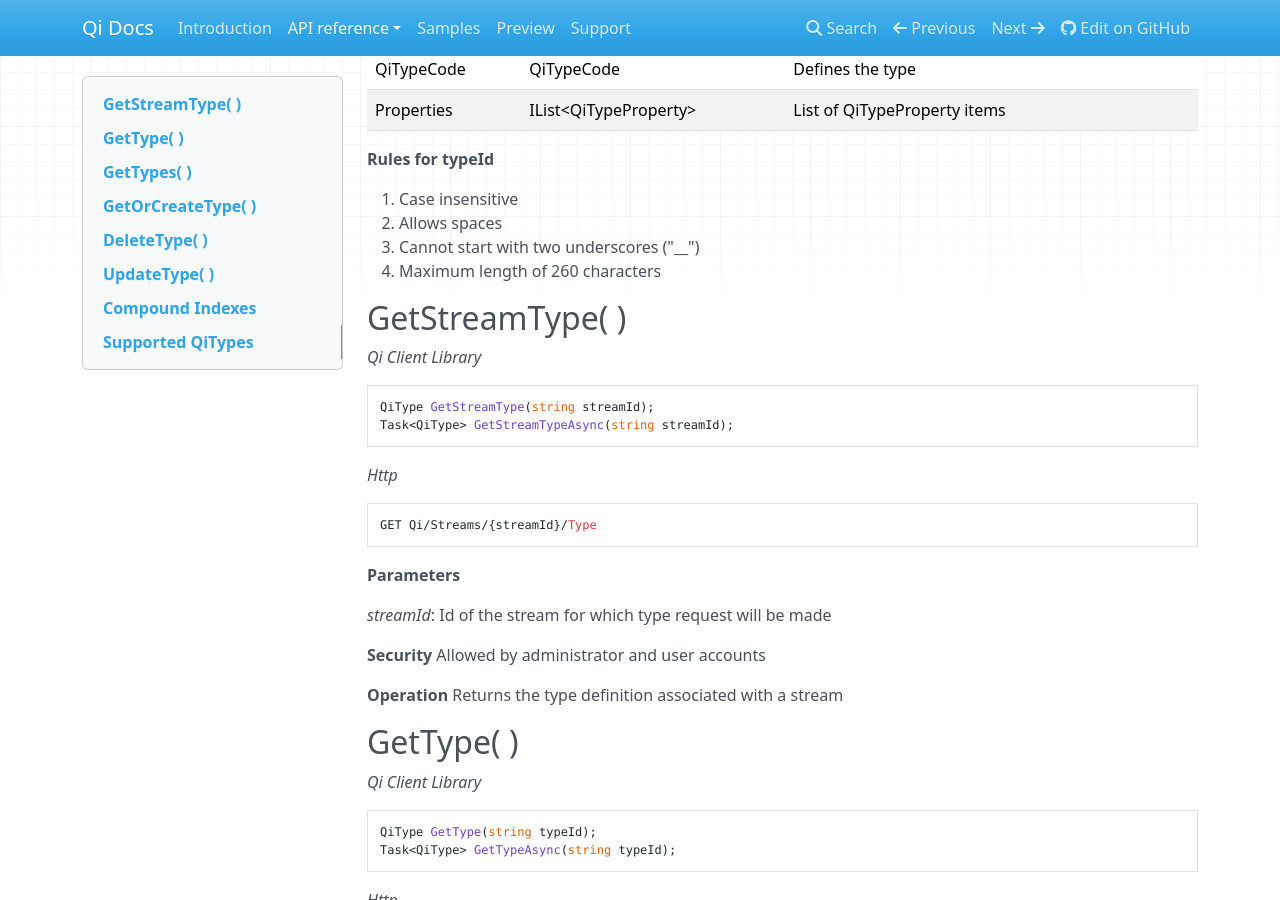
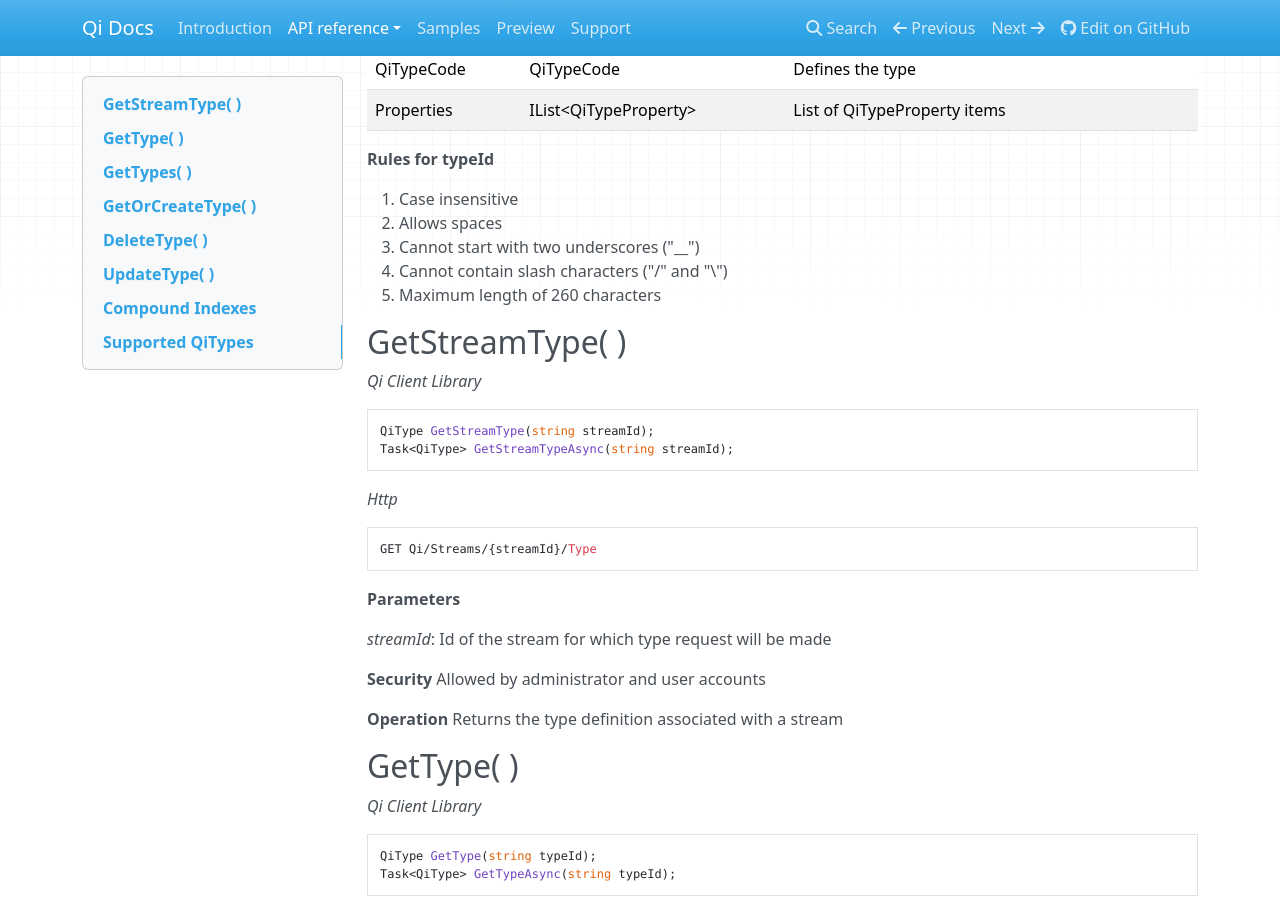
Before and after one commit to ssuryanarayanan/Qi-Docs, an MkDocs documentation site: the page built from docs/QiTypes.md, in a window 1280 px wide and 900 px high, scrolled down 431 px. Built offline with MkDocs 1.6.1, drawn with Linux system fonts in a browser that asks for light colours; nearby versions of some CDN libraries; old or Windows-style settings are respelled for this version of MkDocs.

Commit message:
Update QiTypes.md

```diff
--- a/docs/QiTypes.md
+++ b/docs/QiTypes.md
@@ -17,7 +17,8 @@ __Rules for typeId__
 1.	Case insensitive
 2.	Allows spaces
 3.	Cannot start with two underscores ("__")
-4.	Maximum length of 260 characters
+4.	Cannot contain slash characters ("/" and "\")
+5.	Maximum length of 260 characters
 
 ## GetStreamType( )
 *_Qi Client Library_*
```
